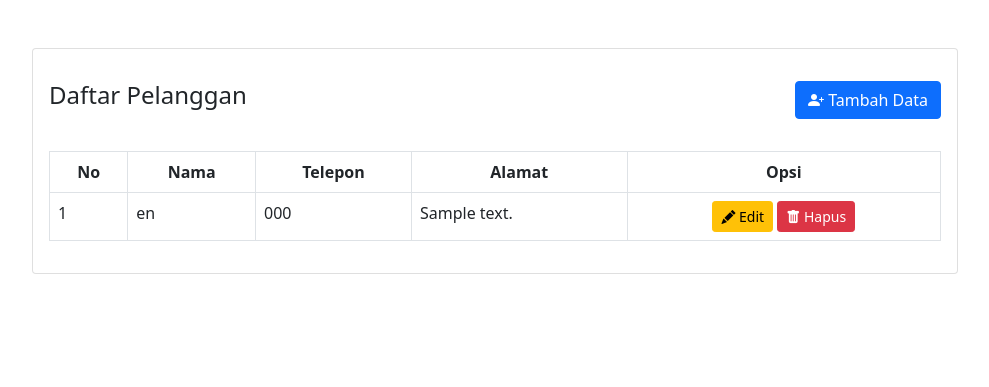
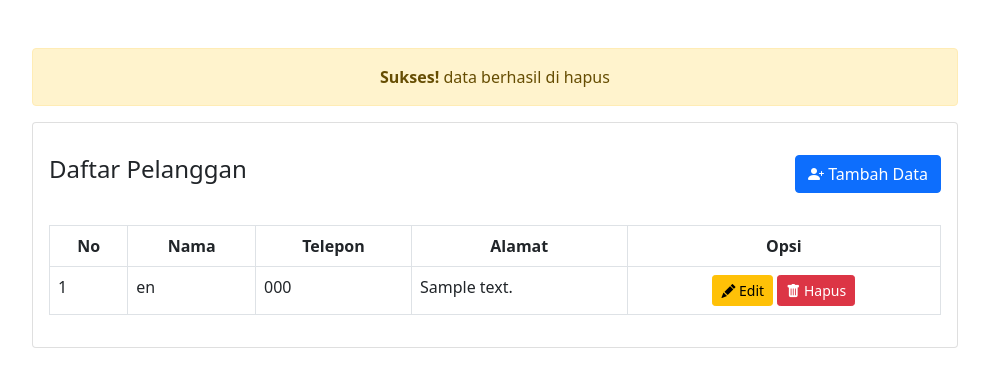
Before and after one commit to riveralights/laundry-kita, a PHP site: page /admin/costumer.php?message=deleted in a window 1280 px wide. Shown: the part 56-443 px from the top of the page, without its empty margins (145-1134 px from the left). Run offline with PHP 8.4, Linux system fonts and the light colour scheme; the visitor is signed in with stand-in values (Sample User, id 1); tables that the repository leaves empty or names only in its code hold one stand-in row (values such as "Sample post").

Commit message:
delete data costumer

```diff
--- a/admin/costumer.php
+++ b/admin/costumer.php
@@ -8,7 +8,9 @@
           if($_GET['message'] == 'success')  {
             echo "<div class='alert alert-success text-center'><strong>Sukses!</strong> data telah ditambahkan</div>";
           } else if($_GET['message'] == 'updated')  {
-            echo "<div class='alert alert-success text-center'><strong>Sukses!</strong> data berhasil di update</div>";
+            echo "<div class='alert alert-success text-center'><strong>Sukses!</strong> data berhasil di perbaharui</div>";
+          } else if($_GET['message'] == 'deleted')  {
+            echo "<div class='alert alert-warning text-center'><strong>Sukses!</strong> data berhasil di hapus</div>";
           }
         }
       ?>
@@ -44,7 +46,7 @@
                     <td><?= $pelanggan['pelanggan_alamat'] ?></td>
                     <td class="text-center">
                       <a href="edit_costumer.php?id=<?= $pelanggan['pelanggan_id'] ?>" class="btn btn-warning btn-sm"><i class="bi bi-pencil-fill"></i> Edit</a>
-                      <a href="pelanggan.hapus.php?id=<?= $pelanggan['pelanggan_id'] ?>" class="btn btn-danger btn-sm"><i class="bi bi-trash-fill"></i> Hapus</a>
+                      <a href="delete_costumer.php?id=<?= $pelanggan['pelanggan_id'] ?>" class="btn btn-danger btn-sm" onclick="return confirm('Yakin ingin menghapus?');"><i class="bi bi-trash-fill"></i> Hapus</a>
                     </td>
                   </tr>
               <?php } ?>
```
Also changed, not shown: admin/delete_costumer.php (added, +11 -0 lines).
